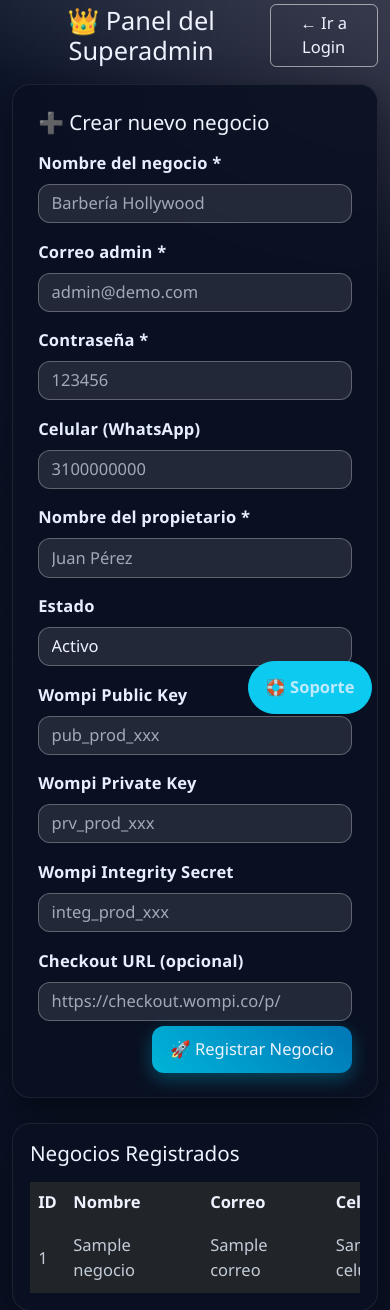
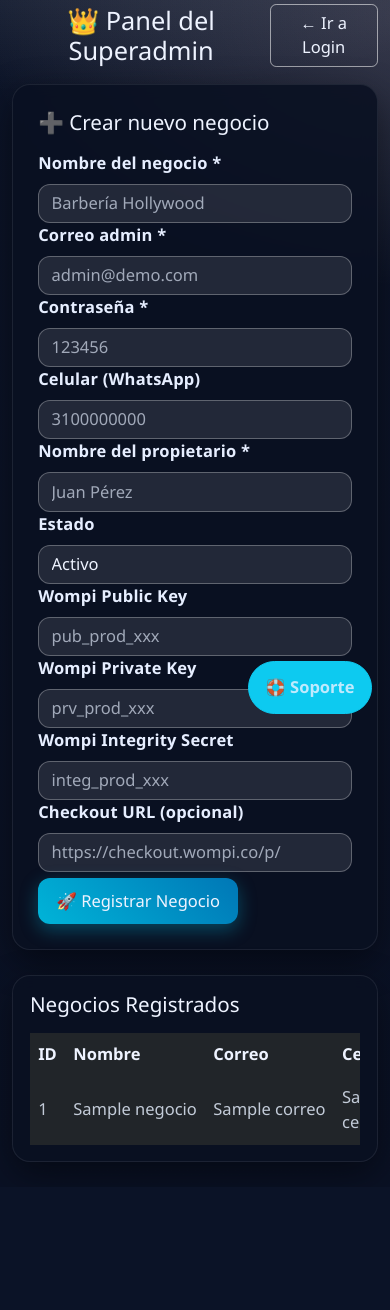
Before and after one commit to mineducaciontitulos/GEICACONTROLRIFAS, a Flask app: template templates/panel_superadmin.html in a window 390 px wide. Shown: the part 112-1422 px from the top of the page. After the commit the page ends 1283 px from the top, so only its background shows below. Run offline with Flask 3, Linux system fonts and the light colour scheme; the template is opened without the code that fills it: most values are stand-ins (such as "Sample title", 1, 10 or a date in 2020); some libraries are stand-ins or nearby versions.

Commit message:
Mejora diseño responsivo panel superadmin

```diff
--- a/templates/panel_superadmin.html
+++ b/templates/panel_superadmin.html
@@ -8,30 +8,39 @@
   </div>
 
   <!-- Form crear negocio -->
-  <div class="glass p-4 mb-4">
+  <div class="glass p-4 mb-4 superadmin-panel">
     <h5 class="mb-3">➕ Crear nuevo negocio</h5>
-    <form method="POST" action="{{ url_for('superadmin_crear_negocio', token=token) }}">
-      <div class="row g-3">
+
+    <!-- OJO: añadimos superadmin-grid para el layout responsivo -->
+    <form method="POST"
+          action="{{ url_for('superadmin_crear_negocio', token=token) }}"
+          class="superadmin-grid">
+
       <div class="col-12 col-md-4">
         <label class="form-label">Nombre del negocio *</label>
         <input class="form-control" name="nombre_negocio" required placeholder="Barbería Hollywood">
       </div>
+
       <div class="col-12 col-md-3">
         <label class="form-label">Correo admin *</label>
         <input type="email" class="form-control" name="correo" required placeholder="admin@demo.com">
       </div>
+
       <div class="col-12 col-md-2">
         <label class="form-label">Contraseña *</label>
         <input type="password" class="form-control" name="contrasena" required placeholder="123456" autocomplete="new-password">
       </div>
+
       <div class="col-12 col-md-3">
         <label class="form-label">Celular (WhatsApp)</label>
         <input class="form-control" name="celular" placeholder="3100000000">
       </div>
+
       <div class="col-12 col-md-4">
         <label class="form-label">Nombre del propietario *</label>
         <input class="form-control" name="nombre_propietario" required placeholder="Juan Pérez">
       </div>
+
       <div class="col-12 col-md-3">
         <label class="form-label">Estado</label>
         <select class="form-select" name="estado">
@@ -39,24 +48,30 @@
           <option value="inactivo">Inactivo</option>
         </select>
       </div>
+
       <div class="col-12 col-md-4">
         <label class="form-label">Wompi Public Key</label>
         <input class="form-control" name="public_key_wompi" placeholder="pub_prod_xxx">
       </div>
+
       <div class="col-12 col-md-5">
         <label class="form-label">Wompi Private Key</label>
         <input class="form-control" name="private_key_wompi" placeholder="prv_prod_xxx">
       </div>
+
       <div class="col-12 col-md-5">
         <label class="form-label">Wompi Integrity Secret</label>
         <input class="form-control" name="integrity_secret_wompi" placeholder="integ_prod_xxx">
       </div>
-        <div class="col-12 col-md-5">
+
+      <!-- Campo largo a todo el ancho -->
+      <div class="col-12 col-md-5 col-span-2">
         <label class="form-label">Checkout URL (opcional)</label>
         <input class="form-control" name="checkout_url_wompi" placeholder="https://checkout.wompi.co/p/">
       </div>
-      </div>
-      <div class="form-actions-right mt-tight">
+
+      <!-- Botón alineado (full width en móvil) -->
+      <div class="col-span-2 superadmin-actions mt-tight">
         <button class="btn btn-primary">🚀 Registrar Negocio</button>
       </div>
     </form>
@@ -82,8 +97,8 @@
           {% for n in negocios %}
           <tr>
             <td>{{ n["id"] }}</td>
-            <td>{{ n["nombre_negocio"] }}</td>
-            <td>{{ n["correo"] }}</td>
+            <td class="text-truncate">{{ n["nombre_negocio"] }}</td>
+            <td class="text-truncate">{{ n["correo"] }}</td>
             <td>{{ n["celular"] or '—' }}</td>
             <td>
               <span class="badge {% if n['estado']=='activo' %}bg-success{% else %}bg-secondary{% endif %}">
@@ -91,7 +106,7 @@
               </span>
             </td>
             <td>{{ n["total_rifas"] or 0 }}</td>
-            <td>
+            <td class="actions">
               <form method="POST" action="{{ url_for('superadmin_estado_negocio', token=token) }}" class="d-inline">
                 <input type="hidden" name="negocio_id" value="{{ n['id'] }}">
                 {% if n["estado"] == "activo" %}
```
Lines whose indentation alone changed are shown as unchanged.
